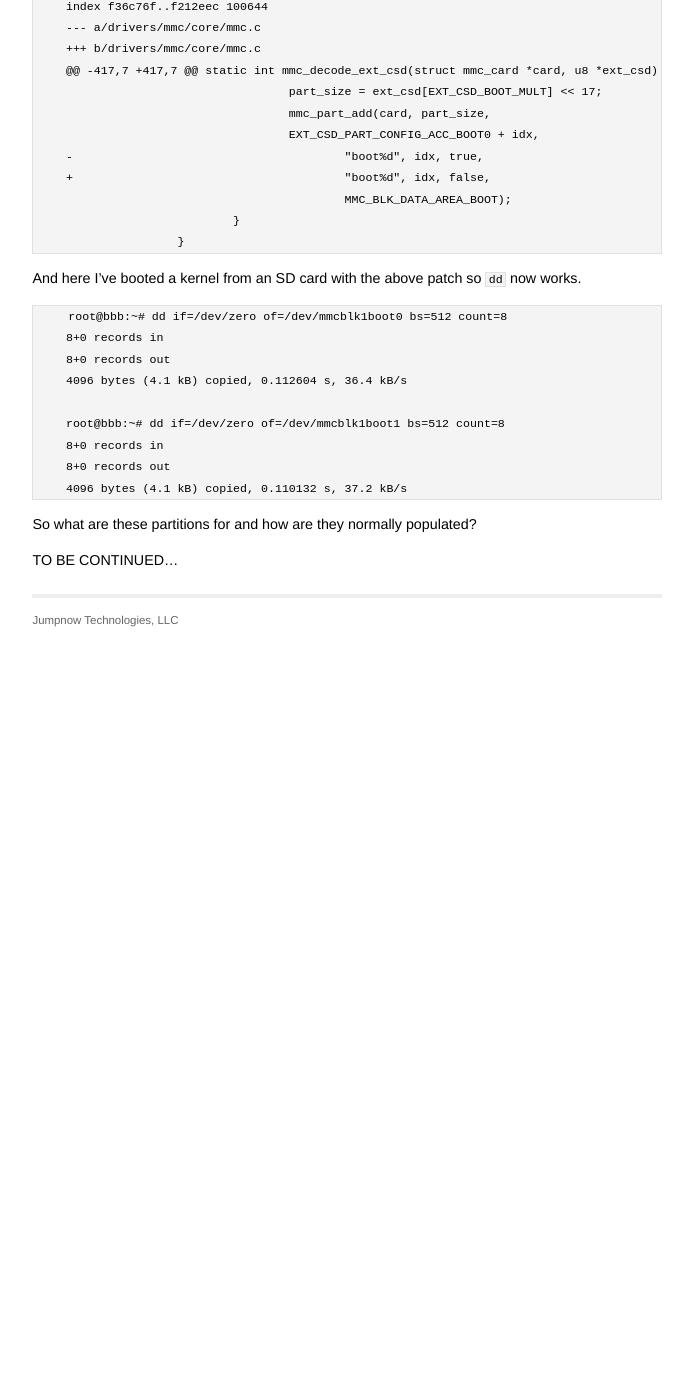
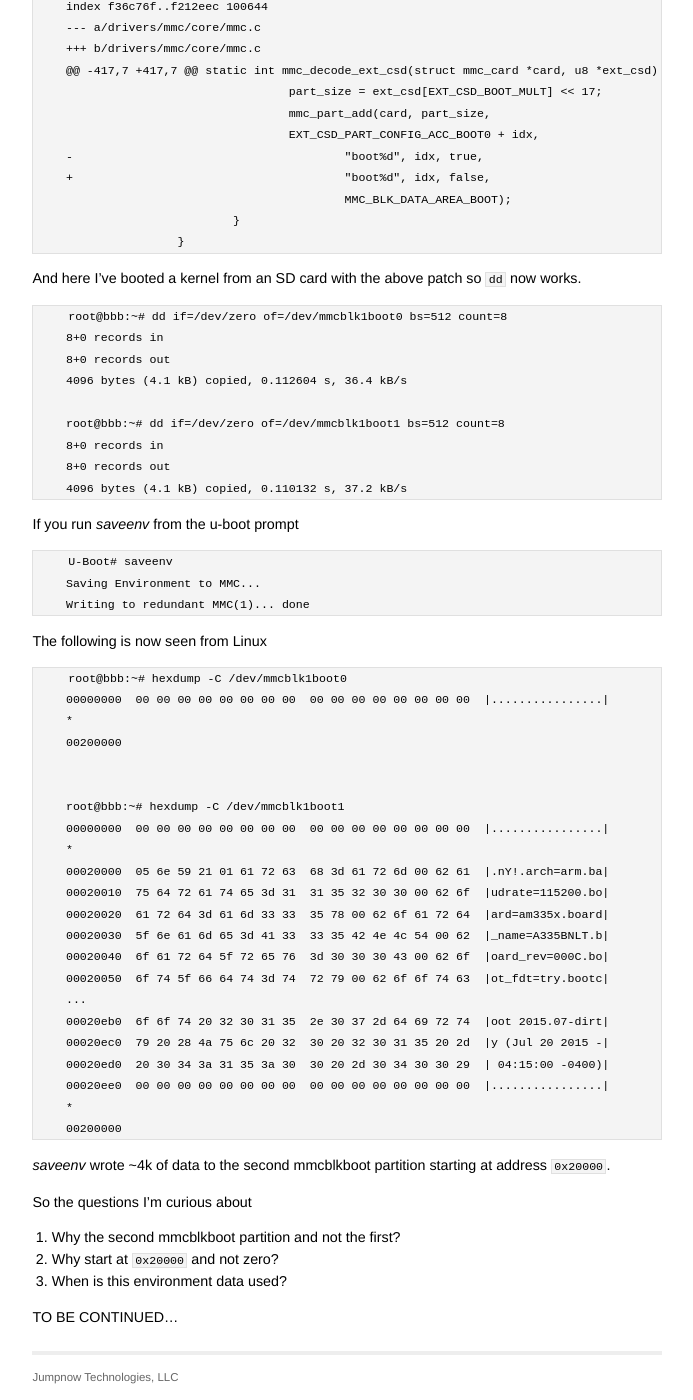
Before and after one commit to jumpnow/jumpnowtek-site, a Jekyll site: the page built from _posts/2015-07-18-Beaglebone-Black-U-Boot-Notes.md, in a window 1280 px wide and 1400 px high, scrolled down 6338 px. Shown: the whole window, without its empty margins (293-986 px from the left). Built offline with Jekyll 4.4.1, drawn with Linux system fonts in a browser that asks for light colours; before the commit the page ends 6981 px from its top, so only the background shows below that.

Commit message:
bbb uboot add saveenv

```diff
--- a/_posts/2015-07-18-Beaglebone-Black-U-Boot-Notes.md
+++ b/_posts/2015-07-18-Beaglebone-Black-U-Boot-Notes.md
@@ -350,7 +350,45 @@ And here I've booted a kernel from an SD card with the above patch so `dd` now w
         4096 bytes (4.1 kB) copied, 0.110132 s, 37.2 kB/s
 
 
-So what are these partitions for and how are they normally populated?
+If you run *saveenv* from the u-boot prompt
+
+        U-Boot# saveenv
+        Saving Environment to MMC...
+        Writing to redundant MMC(1)... done
+
+
+The following is now seen from Linux
+
+        root@bbb:~# hexdump -C /dev/mmcblk1boot0
+        00000000  00 00 00 00 00 00 00 00  00 00 00 00 00 00 00 00  |................|
+        *
+        00200000
+
+
+        root@bbb:~# hexdump -C /dev/mmcblk1boot1
+        00000000  00 00 00 00 00 00 00 00  00 00 00 00 00 00 00 00  |................|
+        *
+        00020000  05 6e 59 21 01 61 72 63  68 3d 61 72 6d 00 62 61  |.nY!.arch=arm.ba|
+        00020010  75 64 72 61 74 65 3d 31  31 35 32 30 30 00 62 6f  |udrate=115200.bo|
+        00020020  61 72 64 3d 61 6d 33 33  35 78 00 62 6f 61 72 64  |ard=am335x.board|
+        00020030  5f 6e 61 6d 65 3d 41 33  33 35 42 4e 4c 54 00 62  |_name=A335BNLT.b|
+        00020040  6f 61 72 64 5f 72 65 76  3d 30 30 30 43 00 62 6f  |oard_rev=000C.bo|
+        00020050  6f 74 5f 66 64 74 3d 74  72 79 00 62 6f 6f 74 63  |ot_fdt=try.bootc|
+        ...
+        00020eb0  6f 6f 74 20 32 30 31 35  2e 30 37 2d 64 69 72 74  |oot 2015.07-dirt|
+        00020ec0  79 20 28 4a 75 6c 20 32  30 20 32 30 31 35 20 2d  |y (Jul 20 2015 -|
+        00020ed0  20 30 34 3a 31 35 3a 30  30 20 2d 30 34 30 30 29  | 04:15:00 -0400)|
+        00020ee0  00 00 00 00 00 00 00 00  00 00 00 00 00 00 00 00  |................|
+        *
+        00200000
+
+*saveenv* wrote ~4k of data to the second mmcblkboot partition starting at address `0x20000`.
+
+So the questions I'm curious about
+
+1. Why the second mmcblkboot partition and not the first?
+2. Why start at `0x20000` and not zero?
+3. When is this environment data used?
 
 TO BE CONTINUED...
 
```
